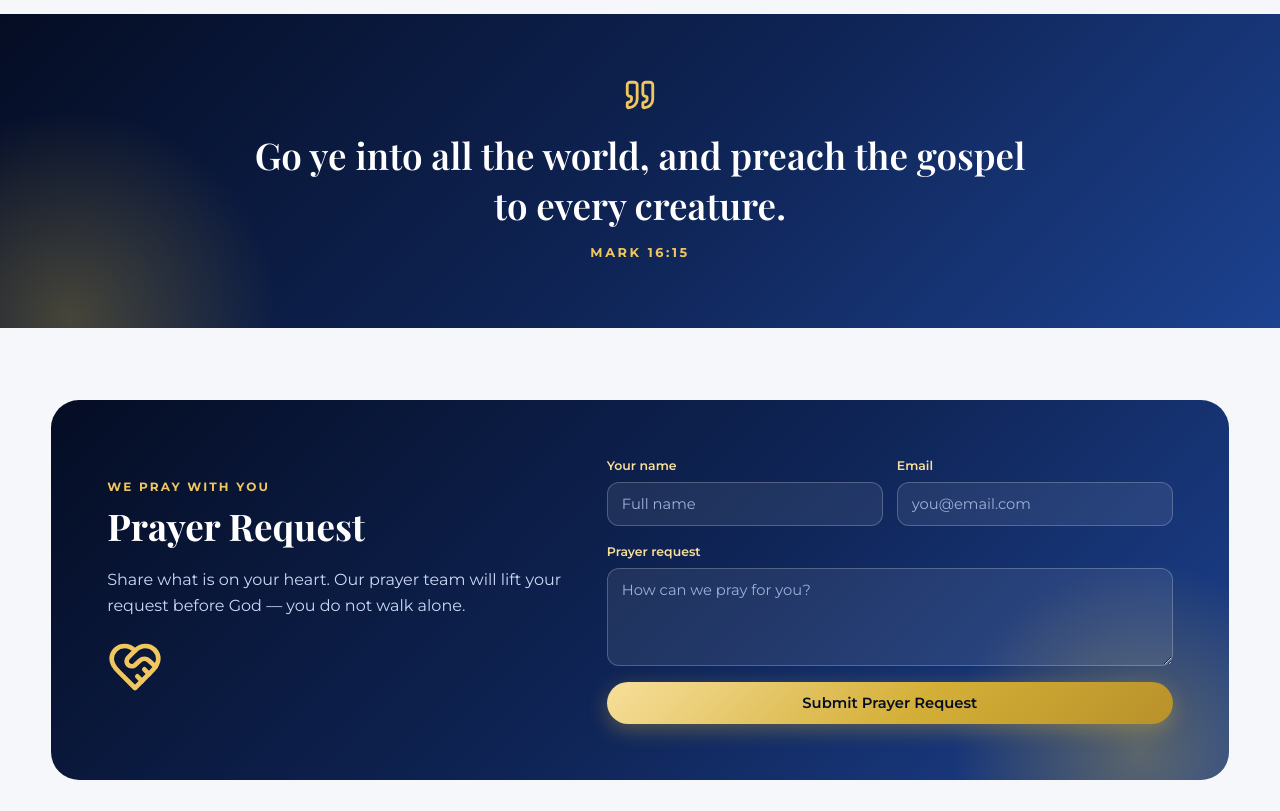
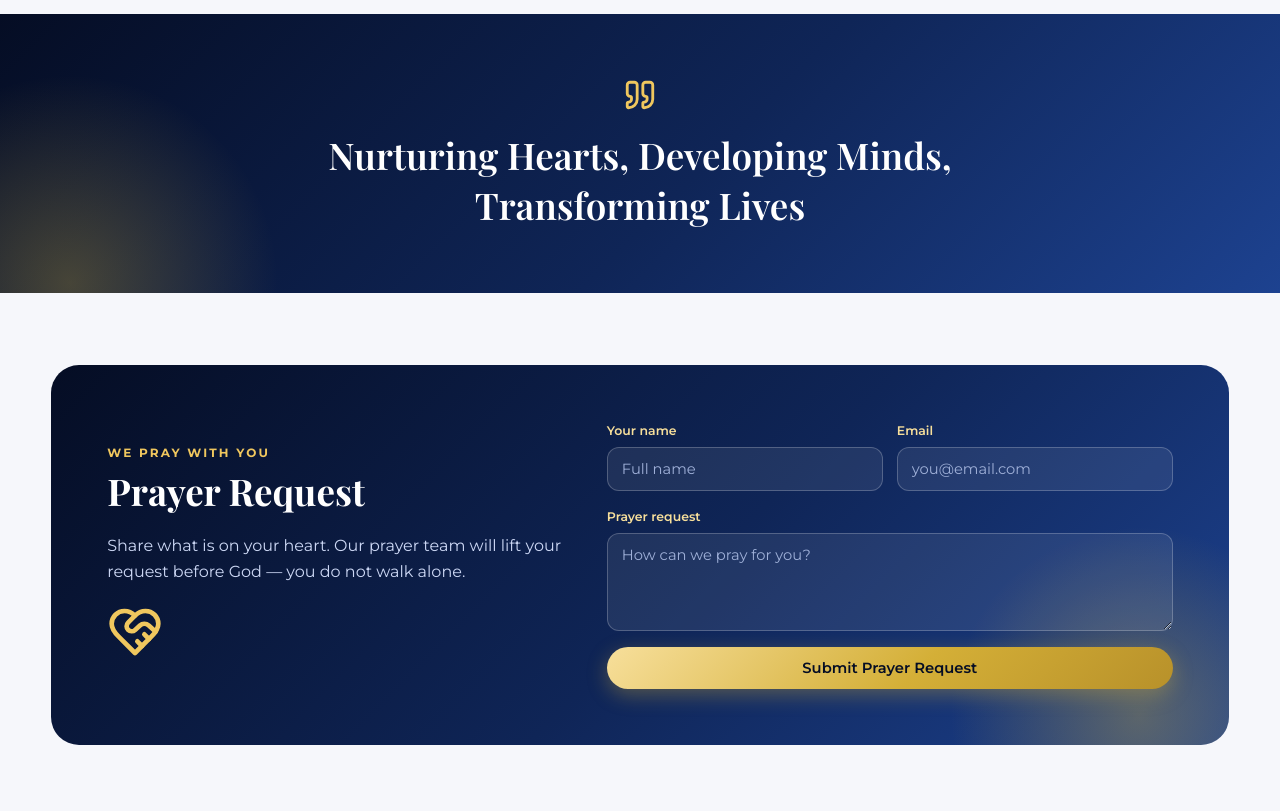
Before and after one commit to Eliazar-dev/rk-ministry--Frontend, a React (Vite) app: page / in a window 1280 px wide. Shown: the part 1300-2111 px from the top of the page. Built offline with nearby package versions, Linux system fonts and the light colour scheme; no server answers.

Commit message:
Replace quotes with new motto/tagline
- Replace homepage verse quote with: Nurturing Hearts, Developing Minds, Transforming Lives
- Replace pastor biography quote with: Nurturing Hearts, Developing Minds, Transforming Lives

```diff
--- a/src/pages/About.jsx
+++ b/src/pages/About.jsx
@@ -38,7 +38,7 @@ export default function About() {
                 <h3>{p.name || 'Richard Kwanya Snr'}</h3>
                 {p.title && <div className="pastor-role">{p.title}</div>}
                 {p.intro && <p className="pastor-intro">{p.intro}</p>}
-                {p.quote && <blockquote className="pastor-quote"><Quote size={22} />{p.quote}</blockquote>}
+                <blockquote className="pastor-quote"><Quote size={22} />Nurturing Hearts, Developing Minds, Transforming Lives</blockquote>
                 {paras.map((t, i) => <p key={i}>{t}</p>)}
                 {empty && <p>Biography coming soon.</p>}
               </div>
--- a/src/pages/Home.jsx
+++ b/src/pages/Home.jsx
@@ -58,8 +58,7 @@ export default function Home() {
       <section className="verse">
         <div className="container">
           <Quote size={34} />
-          <blockquote>Go ye into all the world, and preach the gospel to every creature.</blockquote>
-          <cite>Mark 16:15</cite>
+          <blockquote>Nurturing Hearts, Developing Minds, Transforming Lives</blockquote>
         </div>
       </section>
 
```
